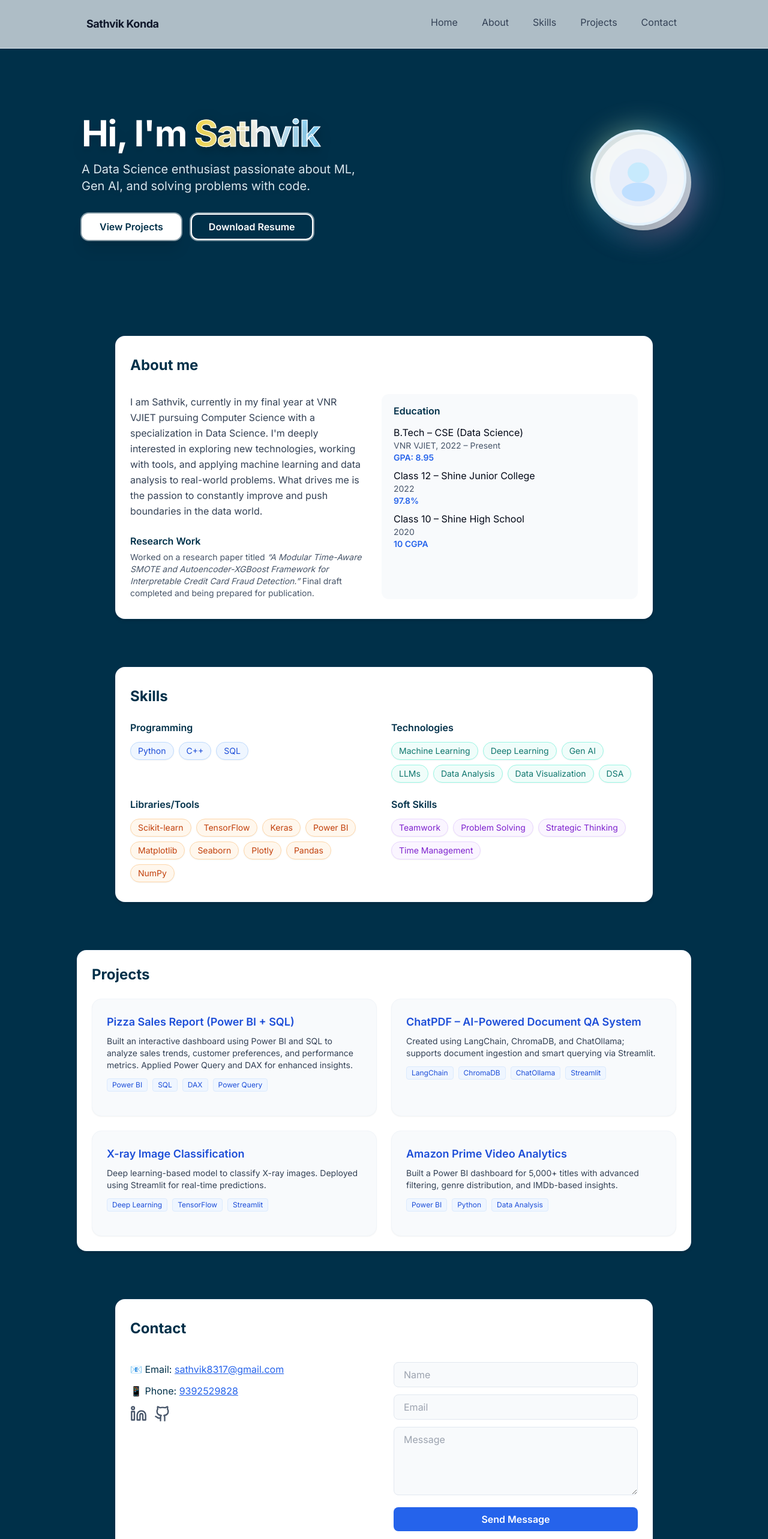
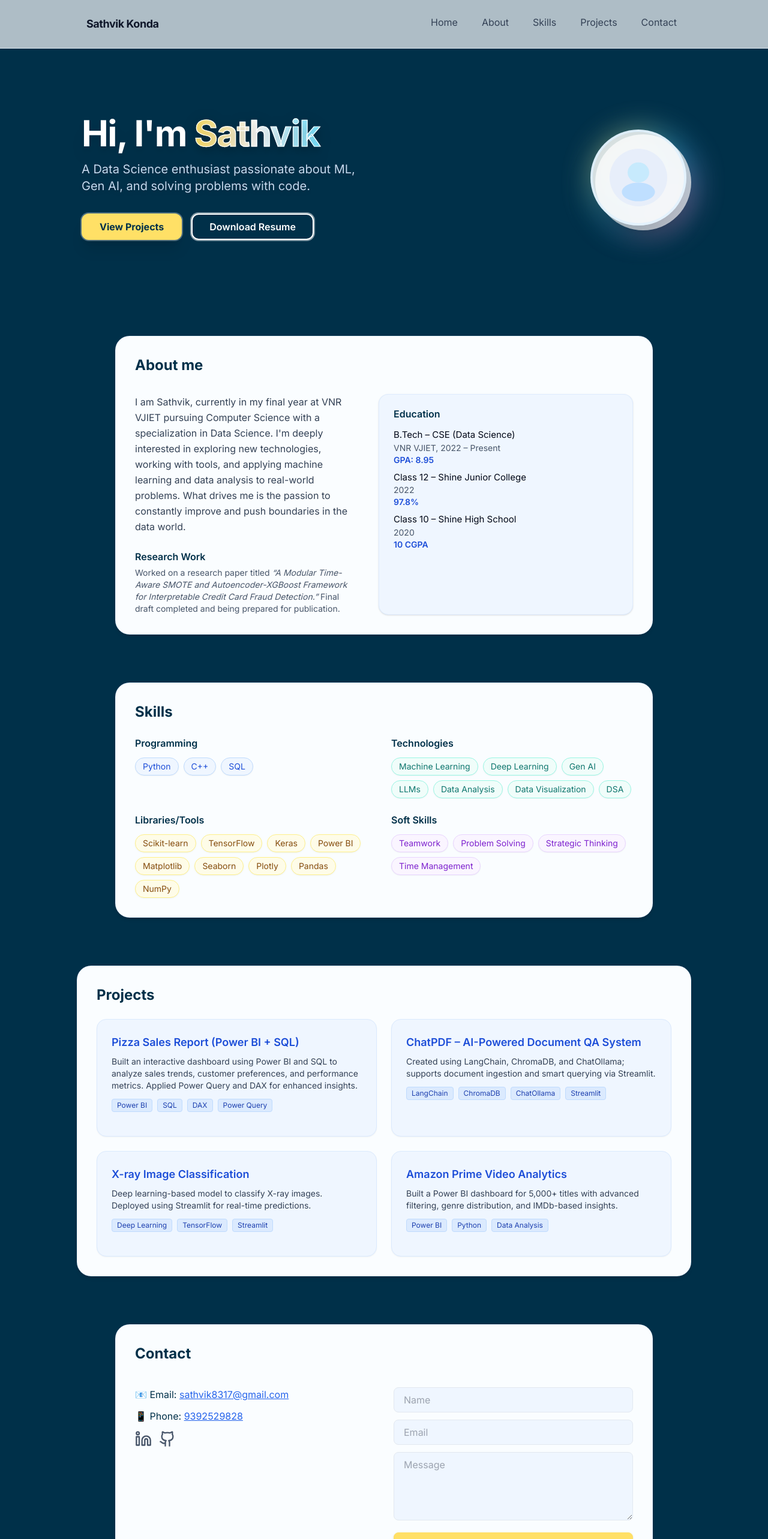
Before and after one commit to sathvik8317/sathvik-konda-portfolio, a React (Vite) app: page / in a window 1280 px wide. Shown: the top 2566 px of the page at 60% size. Built offline with nearby package versions, Linux system fonts and the light colour scheme.

Commit message:
Refactor: Improve UI with color scheme
Updated the UI to use a white card design with a dark blue background. Synchronized color schemes across all sections and changed the "View Projects" button's background color.

```diff
--- a/src/components/About.tsx
+++ b/src/components/About.tsx
@@ -1,13 +1,12 @@
 
 const About = () => (
-  <div className="max-w-4xl mx-auto bg-white rounded-2xl shadow-md px-6 py-8 flex flex-col gap-6 border border-blue-100/40">
-    <h2 className="text-2xl font-bold text-[#003049] mb-2">About me</h2>
+  <div className="max-w-4xl mx-auto bg-[#fafdff] rounded-3xl shadow-md px-8 py-8 flex flex-col gap-6 border border-blue-100/60">
+    <h2 className="text-2xl font-extrabold text-[#003049] mb-2">About me</h2>
     <div className="flex flex-col sm:flex-row gap-8">
       <div className="flex-1 text-slate-700 text-base leading-relaxed">
         <p>
           I am Sathvik, currently in my final year at VNR VJIET pursuing Computer Science with a specialization in Data Science. I'm deeply interested in exploring new technologies, working with tools, and applying machine learning and data analysis to real-world problems. What drives me is the passion to constantly improve and push boundaries in the data world.
         </p>
-        {/* Research Work */}
         <div className="mt-6">
           <h3 className="font-semibold text-[#003049] mb-1">Research Work</h3>
           <p className="text-sm text-slate-600">
@@ -15,24 +14,23 @@ const About = () => (
           </p>
         </div>
       </div>
-      {/* Education */}
-      <div className="flex-1 bg-slate-50 rounded-xl px-5 py-4">
+      <div className="flex-1 bg-blue-50 rounded-2xl px-6 py-5 shadow border border-blue-100/80">
         <h3 className="font-semibold text-[#003049] mb-3">Education</h3>
-        <div className="space-y-2">
+        <div className="space-y-2 text-[15px]">
           <div>
             <div className="font-medium">B.Tech – CSE (Data Science)</div>
             <div className="text-sm text-slate-600">VNR VJIET, 2022 – Present</div>
-            <div className="text-sm text-blue-600 font-semibold">GPA: 8.95</div>
+            <div className="text-sm text-blue-700 font-semibold">GPA: 8.95</div>
           </div>
           <div>
             <div className="font-medium">Class 12 – Shine Junior College</div>
             <div className="text-sm text-slate-600">2022</div>
-            <div className="text-sm text-blue-600 font-semibold">97.8%</div>
+            <div className="text-sm text-blue-700 font-semibold">97.8%</div>
           </div>
           <div>
             <div className="font-medium">Class 10 – Shine High School</div>
             <div className="text-sm text-slate-600">2020</div>
-            <div className="text-sm text-blue-600 font-semibold">10 CGPA</div>
+            <div className="text-sm text-blue-700 font-semibold">10 CGPA</div>
           </div>
         </div>
       </div>
--- a/src/components/Contact.tsx
+++ b/src/components/Contact.tsx
@@ -17,8 +17,8 @@ const Contact = () => {
   };
 
   return (
-    <div className="max-w-4xl mx-auto bg-white rounded-2xl shadow-md px-6 py-8 flex flex-col gap-8 border border-blue-100/40">
-      <h2 className="text-2xl font-bold text-[#003049] mb-2">Contact</h2>
+    <div className="max-w-4xl mx-auto bg-[#fafdff] rounded-3xl shadow-md px-8 py-8 flex flex-col gap-8 border border-blue-100/60">
+      <h2 className="text-2xl font-extrabold text-[#003049] mb-2">Contact</h2>
       <div className="flex flex-col md:flex-row gap-8">
         {/* Contact Info */}
         <div className="flex-1 space-y-3">
@@ -53,7 +53,7 @@ const Contact = () => {
             name="name"
             placeholder="Name"
             required
-            className="border border-slate-200 rounded-lg px-4 py-2 bg-slate-50 focus:outline-none focus:border-blue-400"
+            className="border border-slate-200 rounded-lg px-4 py-2 bg-blue-50 focus:outline-none focus:border-blue-400"
             value={form.name}
             onChange={handleChange}
           />
@@ -62,7 +62,7 @@ const Contact = () => {
             name="email"
             placeholder="Email"
             required
-            className="border border-slate-200 rounded-lg px-4 py-2 bg-slate-50 focus:outline-none focus:border-blue-400"
+            className="border border-slate-200 rounded-lg px-4 py-2 bg-blue-50 focus:outline-none focus:border-blue-400"
             value={form.email}
             onChange={handleChange}
           />
@@ -71,13 +71,13 @@ const Contact = () => {
             placeholder="Message"
             required
             rows={4}
-            className="border border-slate-200 rounded-lg px-4 py-2 bg-slate-50 focus:outline-none focus:border-blue-400"
+            className="border border-slate-200 rounded-lg px-4 py-2 bg-blue-50 focus:outline-none focus:border-blue-400"
             value={form.message}
             onChange={handleChange}
           ></textarea>
           <button
             type="submit"
-            className="mt-2 bg-blue-600 text-white px-4 py-2 rounded-lg font-semibold hover:bg-blue-700 transition"
+            className="mt-2 bg-[#ffe066] text-[#003049] px-4 py-2 rounded-lg font-bold hover:bg-[#ffd43b] transition shadow border border-[#ffe066]"
           >
             Send Message
           </button>
--- a/src/components/Hero.tsx
+++ b/src/components/Hero.tsx
@@ -1,15 +1,15 @@
 
 import { Button } from "@/components/ui/button";
+
+const accent = "#ffe066"; // gold/yellow accent
+const accentText = "#003049"; // dark text for contrast
 
 const Hero = () => (
   <section className="relative w-full py-12 sm:py-20 overflow-hidden bg-[#003049]">
     {/* Colored accent blurred blobs */}
     <div className="absolute inset-0 -z-20 pointer-events-none">
-      {/* Top left light blue blob */}
       <div className="absolute left-[-120px] top-[-80px] w-[340px] h-[320px] bg-[#2e9df6] rounded-full blur-[120px] opacity-30" />
-      {/* Bottom right purple/pink blob */}
-      <div className="absolute right-[-100px] bottom-[-80px] w-[360px] h-[320px] bg-[#f471b5] rounded-full blur-[120px] opacity-20" />
-      {/* Center blue blob */}
+      <div className="absolute right-[-100px] bottom-[-80px] w-[360px] h-[320px] bg-[#ffe066] rounded-full blur-[120px] opacity-20" />
       <div className="absolute right-[25vw] top-[22vh] w-[120px] h-[100px] bg-[#75e3ff] rounded-full blur-[60px] opacity-20" />
     </div>
     {/* Main Hero Content */}
@@ -19,7 +19,7 @@ const Hero = () => (
         <h1 className="text-4xl sm:text-5xl md:text-6xl font-black mb-4 tracking-tight leading-tight drop-shadow-xl">
           <span className="text-white">Hi, I'm </span>
           <span
-            className="bg-clip-text text-transparent bg-gradient-to-r from-yellow-300 via-white to-sky-300"
+            className="bg-clip-text text-transparent bg-gradient-to-r from-[#ffe066] via-white to-[#75e3ff]"
             style={{
               WebkitTextStroke: '1.2px #fff',
               textShadow: '0 2px 24px rgba(0,0,0,0.20)'
@@ -28,15 +28,15 @@ const Hero = () => (
             Sathvik
           </span>
         </h1>
-        <p className="text-lg sm:text-xl text-sky-50/90 mb-8 max-w-lg font-medium drop-shadow-md">
+        <p className="text-lg sm:text-xl text-blue-100/90 mb-8 max-w-lg font-medium drop-shadow-md">
           A Data Science enthusiast passionate about ML, Gen AI, and solving problems with code.
         </p>
         <div className="flex flex-col sm:flex-row gap-4 w-full sm:w-auto">
           <Button
             size="lg"
-            className="bg-white text-[#003049] px-7 py-3 rounded-xl shadow-xl hover:bg-blue-100/80 transition-all font-semibold text-base ring-2 ring-white/50 border-2 border-white"
+            className="px-7 py-3 rounded-xl shadow-xl font-semibold text-base transition-all bg-[#ffe066] text-[#003049] hover:bg-[#ffd43b] hover:scale-105 border-2 border-[#ffe066] ring-2 ring-white/30"
           >
-            <a href="#projects">View Projects</a>
+            <a href="#projects" className="font-bold">View Projects</a>
           </Button>
           <Button
             size="lg"
@@ -44,7 +44,7 @@ const Hero = () => (
             className="border-2 border-white bg-[#003049] text-white px-7 py-3 rounded-xl font-semibold text-base transition-all hover:bg-white hover:text-[#003049] hover:shadow-lg ring-2 ring-white/50"
             asChild
           >
-            <a href="/resume.pdf" download>Download Resume</a>
+            <a href="/resume.pdf" download className="font-bold">Download Resume</a>
           </Button>
         </div>
       </div>
@@ -52,7 +52,7 @@ const Hero = () => (
       <div className="flex-1 flex justify-center sm:justify-end items-start mb-10 sm:mb-0 relative z-10">
         <div className="relative">
           {/* Outer accent ring with glow */}
-          <span className="absolute inset-0 w-44 h-44 rounded-full bg-gradient-to-br from-yellow-200 via-sky-400/70 to-pink-400 blur-[24px] opacity-70 animate-pulse -z-10"></span>
+          <span className="absolute inset-0 w-44 h-44 rounded-full bg-gradient-to-br from-[#ffe066] via-sky-400/70 to-pink-400 blur-[24px] opacity-70 animate-pulse -z-10"></span>
           {/* White halo */}
           <span className="absolute inset-2 w-40 h-40 rounded-full bg-white/70 shadow-xl -z-10"></span>
           {/* Main profile placeholder */}
--- a/src/components/Projects.tsx
+++ b/src/components/Projects.tsx
@@ -35,13 +35,13 @@ const projects = [
 ];
 
 const Projects = () => (
-  <div className="max-w-5xl mx-auto bg-white rounded-2xl shadow-md border border-blue-100/40 p-6">
-    <h2 className="text-2xl font-bold text-[#003049] mb-6">Projects</h2>
+  <div className="max-w-5xl mx-auto bg-[#fafdff] rounded-3xl shadow-md border border-blue-100/60 p-8">
+    <h2 className="text-2xl font-extrabold text-[#003049] mb-6">Projects</h2>
     <div className="grid md:grid-cols-2 gap-6">
       {projects.map((proj, idx) => (
         <div
           key={proj.title}
-          className="rounded-2xl bg-slate-50 shadow-sm p-6 border border-slate-100 hover:shadow-blue-100 transition-shadow flex flex-col animate-fade-in"
+          className="rounded-2xl bg-blue-50 shadow-sm p-6 border border-blue-100 hover:shadow-blue-100 transition-shadow flex flex-col animate-fade-in"
           style={{ animationDelay: `${idx * 50}ms` }}
         >
           <h3 className="font-semibold text-lg text-blue-700 mb-2">{proj.title}</h3>
@@ -50,7 +50,7 @@ const Projects = () => (
             {proj.tech.map(t => (
               <span
                 key={t}
-                className="bg-blue-50 text-blue-700 rounded px-2 py-0.5 text-xs font-medium border border-blue-100"
+                className="bg-blue-100 text-blue-800 rounded px-2 py-0.5 text-xs font-medium border border-blue-200"
               >
                 {t}
               </span>
--- a/src/components/Skills.tsx
+++ b/src/components/Skills.tsx
@@ -44,13 +44,13 @@ const groups = [
 const badgeColors = [
   "bg-blue-50 text-blue-700 border-blue-200",
   "bg-teal-50 text-teal-700 border-teal-200",
-  "bg-orange-50 text-orange-700 border-orange-200",
+  "bg-yellow-50 text-yellow-800 border-yellow-200",
   "bg-purple-50 text-purple-700 border-purple-200",
 ];
 
 const Skills = () => (
-  <div className="max-w-4xl mx-auto bg-white rounded-2xl shadow-md px-6 py-8 border border-blue-100/40">
-    <h2 className="text-2xl font-bold text-[#003049] mb-6">Skills</h2>
+  <div className="max-w-4xl mx-auto bg-[#fafdff] rounded-3xl shadow-md px-8 py-8 border border-blue-100/60">
+    <h2 className="text-2xl font-extrabold text-[#003049] mb-6">Skills</h2>
     <div className="grid md:grid-cols-2 gap-6">
       {groups.map((group, i) => (
         <div key={group.label}>
--- a/src/pages/Index.tsx
+++ b/src/pages/Index.tsx
@@ -11,20 +11,20 @@ const Index = () => {
   return (
     <div className="bg-[#003049] min-h-screen font-inter flex flex-col">
       <Navbar />
-      <main className="flex-1 flex flex-col pt-20 sm:pt-28">
+      <main className="flex-1 flex flex-col pt-20 sm:pt-28 gap-14 sm:gap-20">
         <section id="home">
           <Hero />
         </section>
-        <section id="about" className="mt-12 sm:mt-20">
+        <section id="about">
           <About />
         </section>
-        <section id="skills" className="mt-12 sm:mt-20">
+        <section id="skills">
           <Skills />
         </section>
-        <section id="projects" className="mt-12 sm:mt-20">
+        <section id="projects">
           <Projects />
         </section>
-        <section id="contact" className="mt-12 sm:mt-20">
+        <section id="contact">
           <Contact />
         </section>
       </main>
```
